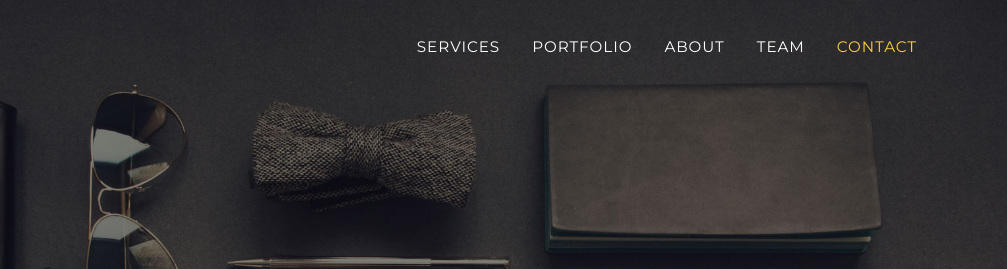
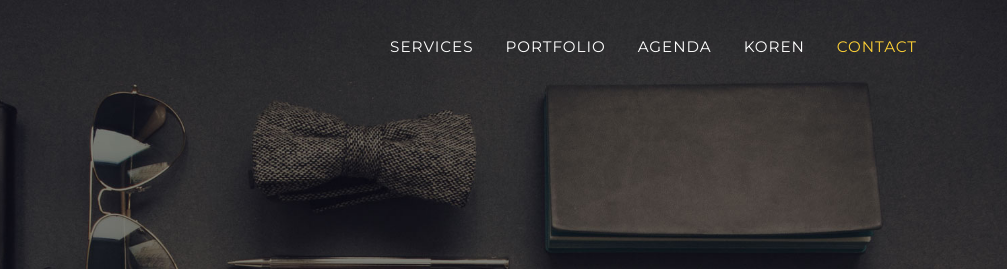
Before and after one commit to MPHoogendijk/MPHoogendijk.github.io, a plain HTML site: page index.html in a window 1280 px wide. Shown: the top 269 px of the page, 273-1280 px from the left. Drawn offline with nearby package versions, Linux system fonts and the light colour scheme; a web font is replaced by a local one.

Commit message:
Update index.html

```diff
--- a/index.html
+++ b/index.html
@@ -29,8 +29,8 @@
                     <ul class="navbar-nav text-uppercase ml-auto">
                         <li class="nav-item"><a class="nav-link js-scroll-trigger" href="#services">Services</a></li>
                         <li class="nav-item"><a class="nav-link js-scroll-trigger" href="#portfolio">Portfolio</a></li>
-                        <li class="nav-item"><a class="nav-link js-scroll-trigger" href="#about">About</a></li>
-                        <li class="nav-item"><a class="nav-link js-scroll-trigger" href="#team">Team</a></li>
+                        <li class="nav-item"><a class="nav-link js-scroll-trigger" href="#about">Agenda</a></li>
+                        <li class="nav-item"><a class="nav-link js-scroll-trigger" href="#team">Koren</a></li>
                         <li class="nav-item"><a class="nav-link js-scroll-trigger" href="#contact">Contact</a></li>
                     </ul>
                 </div>
@@ -178,7 +178,7 @@
         <section class="page-section" id="about">
             <div class="container">
                 <div class="text-center">
-                    <h2 class="section-heading text-uppercase">About</h2>
+                    <h2 class="section-heading text-uppercase">Agenda</h2>
                     <h3 class="section-subheading text-muted">Lorem ipsum dolor sit amet consectetur.</h3>
                 </div>
                 <ul class="timeline">
```
